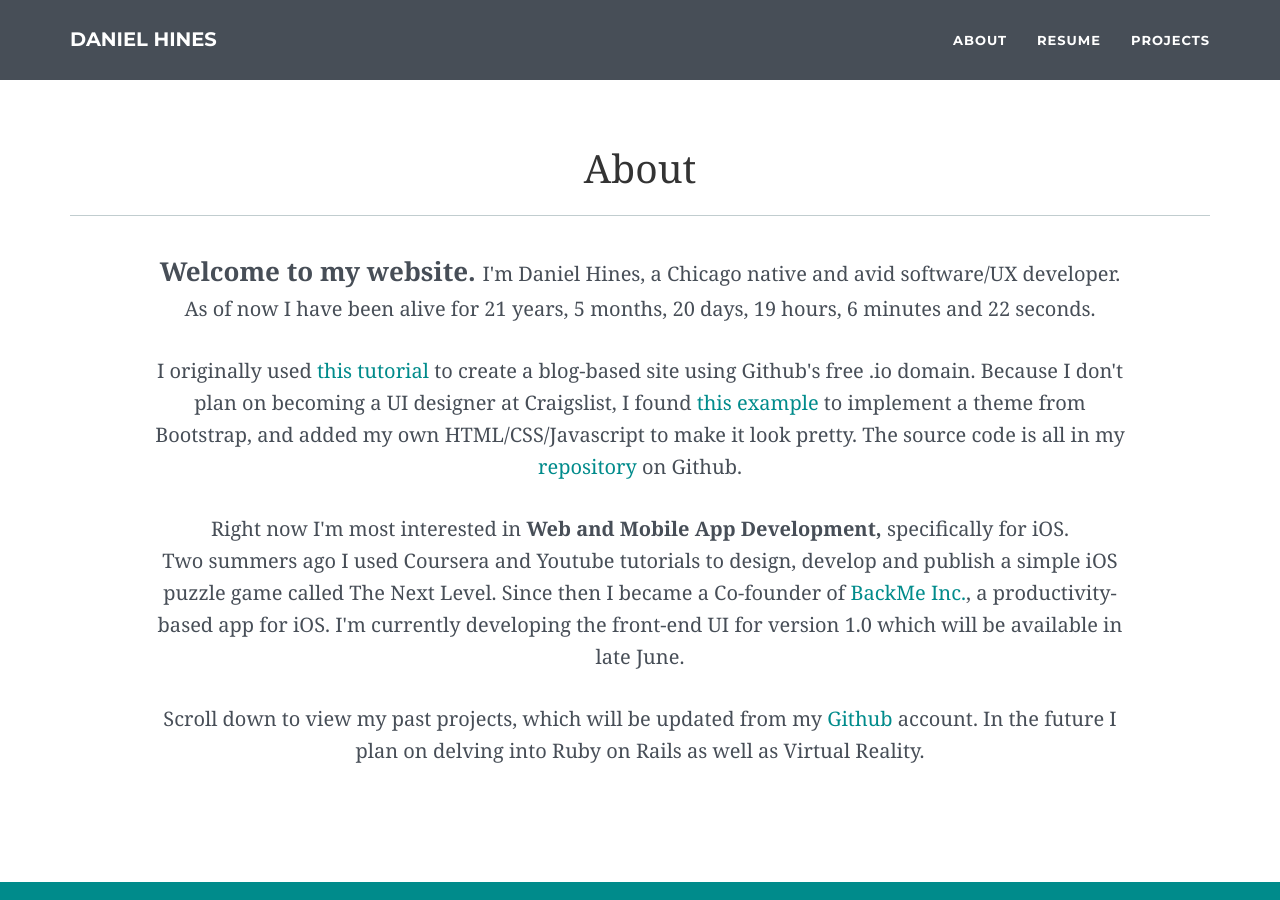
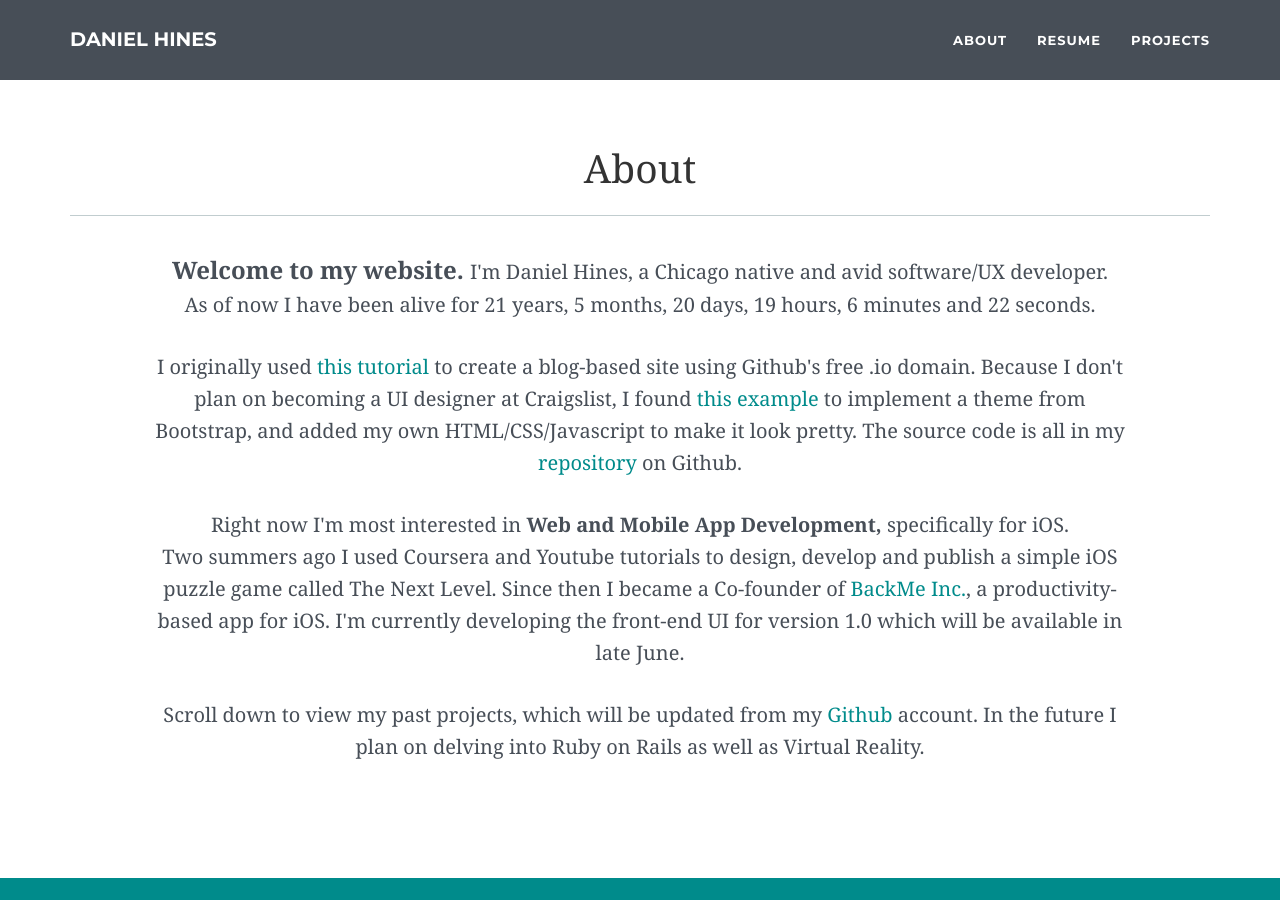
Before and after one commit to danielchines/danielchines.github.io, a Jekyll site: the page built from index.html, in a window 1280 px wide and 900 px high, scrolled down 708 px. Built offline with Jekyll 4.4.1, drawn with Linux system fonts in a browser that asks for light colours.

Commit message:
Update about.html

```diff
--- a/_includes/about.html
+++ b/_includes/about.html
@@ -7,7 +7,7 @@
                 </div>
             </div>
             <div class="row">
-              <p class="about-p"><b style="font-size: 26px">Welcome to my website. </b>{{ site.about.p1 }}
+              <p class="about-p"><b style="font-size: 24px">Welcome to my website. </b>{{ site.about.p1 }}
 	       <br />As of now I have been alive for <span id="timeAlive"></span></p>
 		    <script>
           function ago(date) {
```
